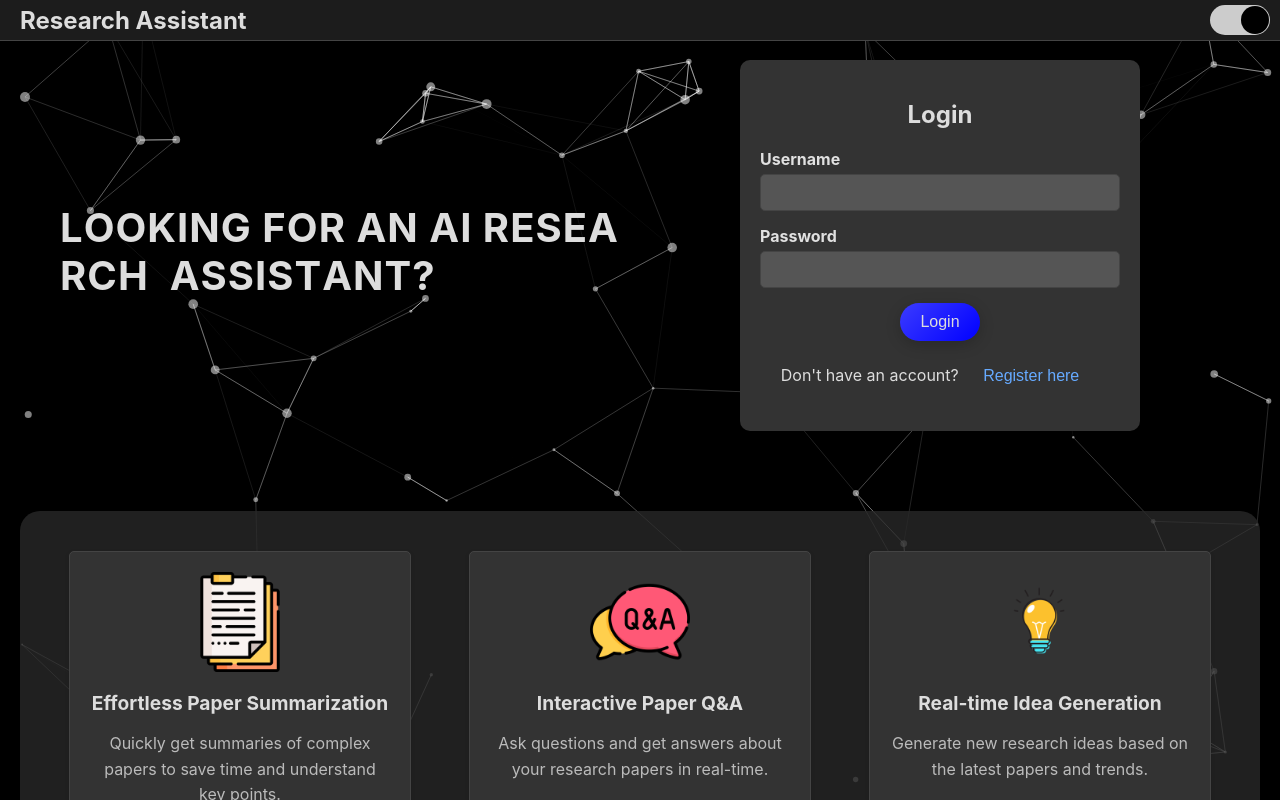
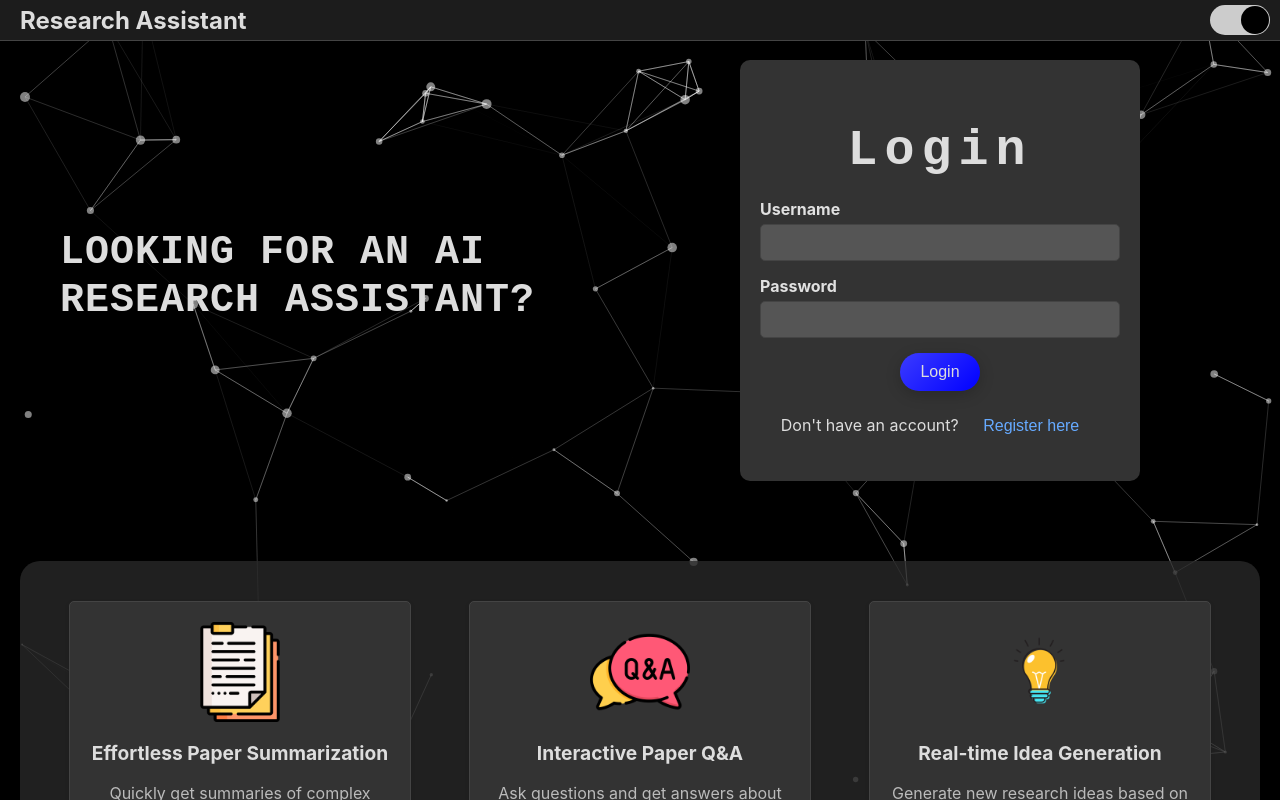
Before and after one commit to Devanoper/ResearchAsst-webapp, a React (Vite) app in the folder client/: page / in a window 1280 px wide. Shown: the top 800 px of the page. Built offline with nearby package versions, Linux system fonts and the light colour scheme.

Commit message:
changes text effect
removed bubble hover and replaced with highlight hover for dynamic purposes

```diff
--- a/client/src/App.css
+++ b/client/src/App.css
@@ -78,3 +78,22 @@ body, html {
   box-sizing: border-box;
   z-index: 2;
 }
+
+h2 {
+  color: hsl(0, 0%, 28%);
+  font-size: 50px;
+  font-weight: bold;
+  font-family: monospace;
+  letter-spacing: 7px;
+  cursor: pointer;
+  position: relative;
+}
+
+h2 span {
+  transition: color 0.5s ease-out, text-shadow 0.5s ease-out;
+}
+
+h2:hover span:nth-child(3) {
+  color: #fff;
+  text-shadow: 0 0 10px #fff, 0 0 20px #fff, 0 0 40px #fff;
+}
--- a/client/src/App.jsx
+++ b/client/src/App.jsx
@@ -5,7 +5,6 @@ import LoginForm from './components/LoginForm';
 import RegisterForm from './components/RegisterForm';
 import FeatureCards from './components/FeatureCards';
 import { useNightMode } from './NightModeContext';
-import BubbleText from './components/BubbleText';
 import ParticlesBackground from './components/Particles';
 
 function App() {
@@ -21,7 +20,7 @@ function App() {
           <Header />
           <div className="intro-section">
             <h2>
-              <BubbleText text="Looking for an AI Research  Assistant?" />
+              <span>Looking </span><span>for an AI </span><span>Research Assistant?</span>
             </h2>
           </div>
           <div className="form-section">
```
